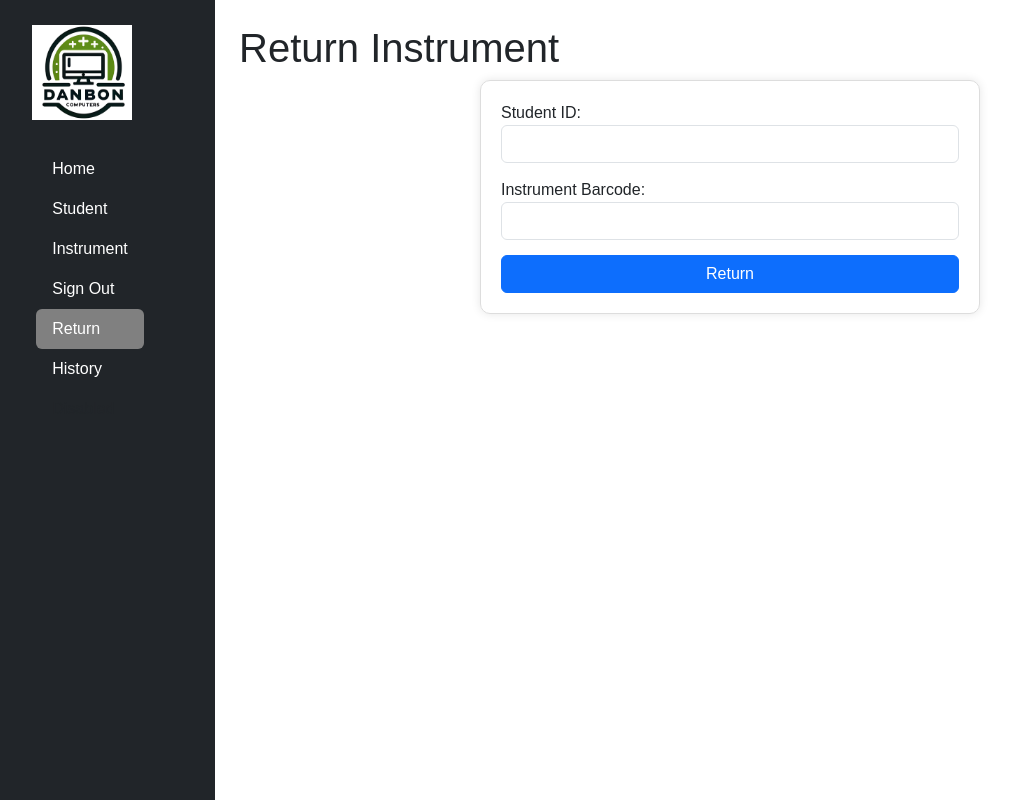
After one commit to DanielZhong24/Music-signout, a Flask app: page /return in a window 1280 px wide. The commit adds this page. Shown: the whole page, without its empty margins (35-1046 px from the left). Run offline with Flask 3, Linux system fonts and the light colour scheme; some libraries are stand-ins or nearby versions.

Commit message:
Core function
Sign in
Return

```diff
--- a/app/controller/InstrumentController.py
+++ b/app/controller/InstrumentController.py
@@ -2,7 +2,11 @@
 
 from flask import Blueprint, render_template, request, redirect, url_for, flash
 from ..model.InstrumentModel import Instrument
+from ..model.HistoryModel import History
+from ..model.StudentModel import MusicStudent
+import time
 from app import db
+
 instrument_bp = Blueprint('instrument_bp', __name__)
 
 @instrument_bp.route('/instrument',methods=['GET'])
@@ -32,3 +36,84 @@ def add_instrument():
         return redirect(url_for('instrument_bp.add_instrument'))
 
     return render_template('instrument/add_instrument.html')
+
+
+@instrument_bp.route('/signout', methods=['GET', 'POST'])
+def signout_instrument():
+    if request.method == 'POST':
+        student_id = request.form.get('student_id')
+        barcode = request.form.get('barcode')
+
+        student = MusicStudent.query.filter_by(student_id=student_id).first()
+        instrument = Instrument.query.filter_by(bar_code=barcode).first()
+
+        if not student or not instrument:
+            return render_template('instrument/signout.html', error="Invalid student ID or barcode")
+
+        if instrument.current_borrower:
+            return render_template('instrument/signout.html', error="Instrument is already borrowed")
+
+        signout_time = int(time.time())
+
+        history_entry = History(
+            student_id=student_id,
+            instrument_id=barcode,
+            signout_time=signout_time,
+            notes='Signed out'
+        )
+        instrument.current_borrower = student_id
+        instrument.condition = "In Use"
+
+        db.session.add(history_entry)
+        db.session.commit()  # Commit the history entry and borrower update
+
+        return redirect(url_for('instrument_bp.signout_instrument'))
+
+    return render_template('instrument/signout.html')
+
+@instrument_bp.route('/return', methods=['GET', 'POST'])
+def return_instrument():
+    if request.method == 'POST':
+        student_id = request.form.get('student_id')
+        barcode = request.form.get('barcode')
+
+        student = MusicStudent.query.filter_by(student_id=student_id).first()
+        instrument = Instrument.query.filter_by(bar_code=barcode).first()
+
+        if not student or not instrument:
+            return render_template('instrument/return.html', error="Invalid student ID or barcode")
+
+        if instrument.current_borrower != student_id:
+            return render_template('instrument/return.html', error="Instrument not borrowed by this student")
+
+        return_time = int(time.time())
+
+        # Find the latest signout entry for this instrument by this student
+        history_entry = History.query.filter_by(student_id=student_id, instrument_id=barcode).order_by(History.id.desc()).first()
+
+        if history_entry is not None and history_entry.return_time is None:
+            history_entry.return_time = return_time
+            history_entry.notes = 'Returned'
+            instrument.current_borrower = None
+            instrument.condition = "Not in Use"
+
+            db.session.commit()  # Commit the history entry and borrower update
+
+        return redirect(url_for('instrument_bp.return_instrument'))
+
+    return render_template('instrument/return.html')
+
+@instrument_bp.route('/history', methods=['GET'])
+def get_history():
+    history = History.query.all()
+    result = []
+    for entry in history:
+        result.append({
+            "id": entry.id,
+            "student_id": entry.student_id,
+            "instrument_id": entry.instrument_id,
+            "signout_time": time.strftime('%Y-%m-%d %H:%M:%S', time.localtime(int(entry.signout_time))) if entry.signout_time else '',
+            "return_time": time.strftime('%Y-%m-%d %H:%M:%S', time.localtime(int(entry.return_time))) if entry.return_time else '',
+            "notes": entry.notes
+        })
+    return render_template('instrument/history.html', history=result)
--- a/app/templates/base.html
+++ b/app/templates/base.html
@@ -26,6 +26,15 @@
                     <a class="nav-link text-white {{ is_active_page('/instrument') }}" href="/instrument">Instrument</a>
                 </li>
                 <li class="nav-item">
+                    <a class="nav-link text-white {{ is_active_page('/signout') }}" href="/signout">Sign Out</a>
+                </li>
+                <li class="nav-item">
+                    <a class="nav-link text-white {{ is_active_page('/return') }}" href="/return">Return</a>
+                </li>
+                <li class="nav-item">
+                    <a class="nav-link text-white {{ is_active_page('/history') }}" href="/history">History</a>
+                </li>
+                <li class="nav-item">
                     <a class="nav-link disabled" aria-disabled="true">Disabled</a>
                 </li>
             </ul>
--- a/app/templates/instrument/instrument.html
+++ b/app/templates/instrument/instrument.html
@@ -13,7 +13,7 @@
         <option value="{{ instrument.instrument_type }}">{{ instrument.instrument_type }}</option>
         {% endfor %}
     </select>
-
+</div>
 <div class="table-responsive">
     <table id="instrument-table" class="table table-striped table-bordered">
         <thead>
--- /dev/null
+++ b/app/templates/instrument/return.html
@@ -0,0 +1,21 @@
+{% extends "base.html" %}
+
+{% block title %}Return Instrument{% endblock %}
+
+{% block content %}
+    <h1>Return Instrument</h1>
+    <form action="{{ url_for('instrument_bp.return_instrument') }}" method="post" style="max-width: 500px; margin: auto; padding: 20px; border: 1px solid #ddd; border-radius: 10px; box-shadow: 0 0 10px rgba(0, 0, 0, 0.1);">
+        <div class="form-group">
+            <label for="student_id">Student ID:</label>
+            <input type="text" class="form-control" id="student_id" name="student_id" required style="margin-bottom: 15px;">
+        </div>
+        <div class="form-group">
+            <label for="barcode">Instrument Barcode:</label>
+            <input type="text" class="form-control" id="barcode" name="barcode" required style="margin-bottom: 15px;">
+        </div>
+        <button type="submit" class="btn btn-primary" style="width: 100%;">Return</button>
+        {% if error %}
+        <div class="alert alert-danger mt-3">{{ error }}</div>
+        {% endif %}
+    </form>
+{% endblock %}
```
Also changed, not shown: app/model/HistoryModel.py (added, +15 -0 lines), app/model/InstrumentModel.py (+6 -6 lines), app/static/js/history.js (added, +23 -0 lines), app/templates/instrument/history.html (added, +33 -0 lines), app/templates/instrument/signout.html (added, +21 -0 lines).
